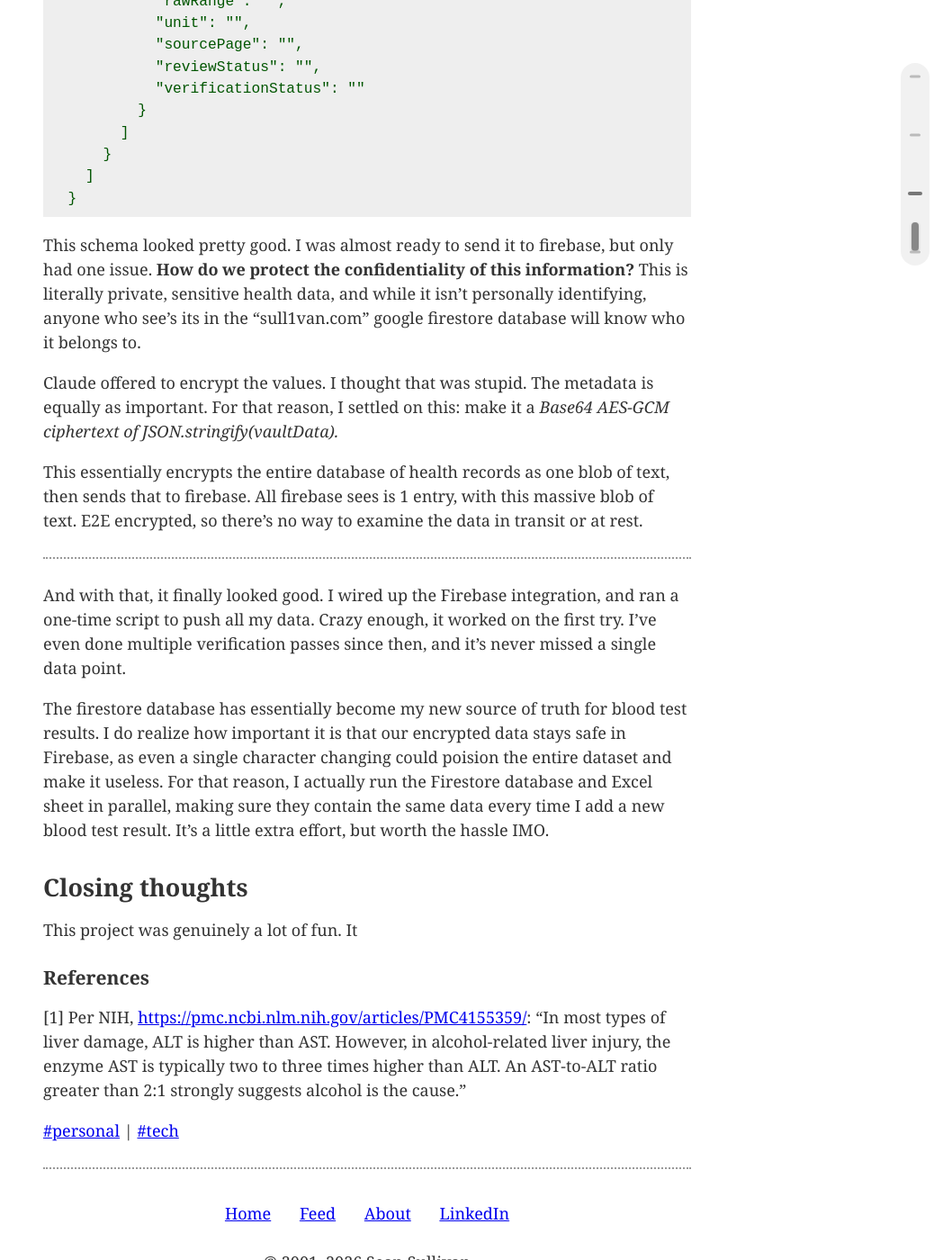
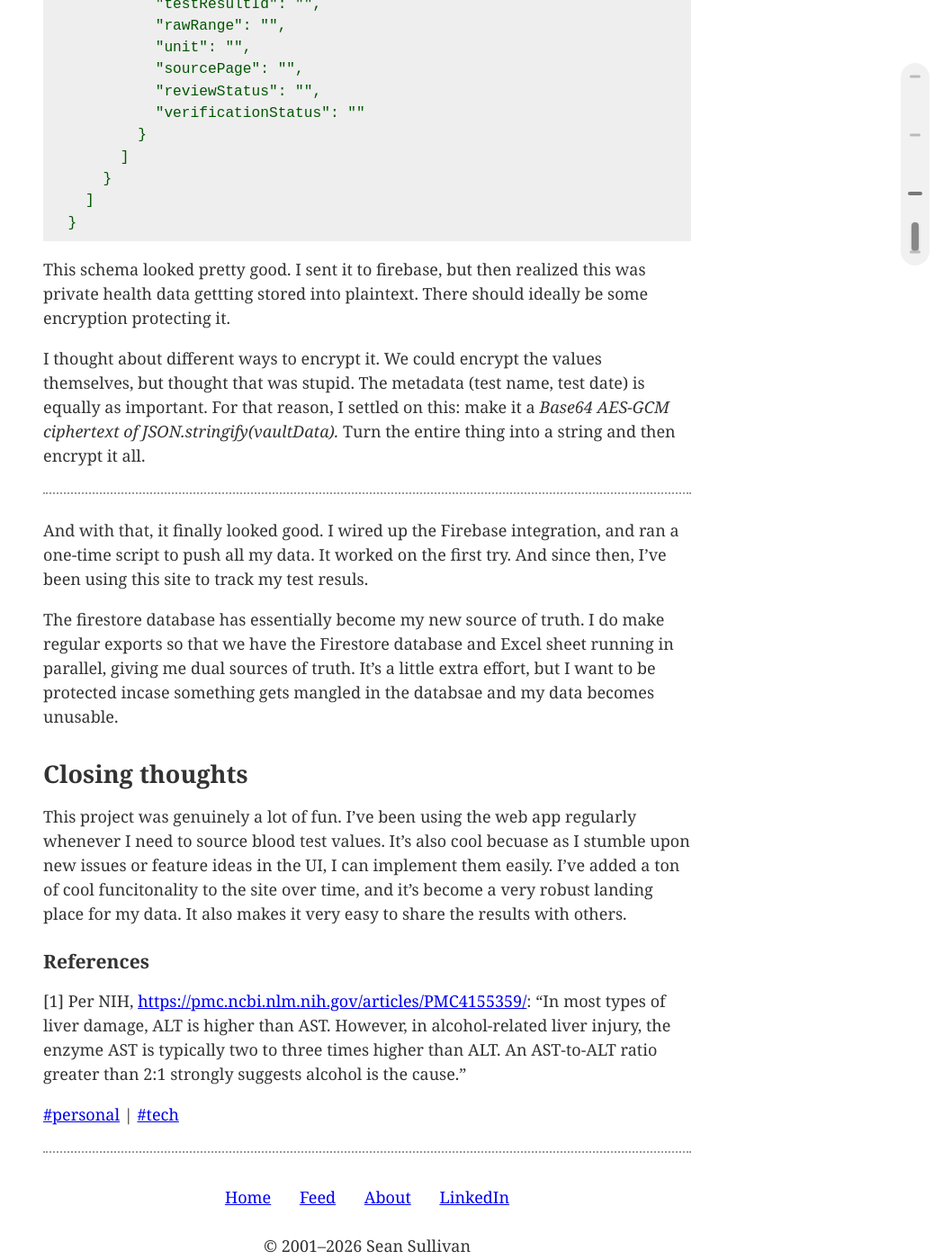
Before and after one commit to 0sps/sull1van.com, a Jekyll site: the page built from _posts/2026-05-18-Fixing-blood-test-results.md, in a window 1280 px wide and 1400 px high, scrolled down 7063 px. Shown: the whole window at 90% size, without its empty margins (232-1280 px from the left). Built offline with Jekyll 4.4.1, drawn with Linux system fonts in a browser that asks for light colours; some of the changed text lies outside the part shown.

Commit message:
Update 2026-05-18-Fixing-blood-test-results.md

````diff
--- a/_posts/2026-05-18-Fixing-blood-test-results.md
+++ b/_posts/2026-05-18-Fixing-blood-test-results.md
@@ -119,7 +119,7 @@
       <img src="/assets/images/bloodtest/screen3.jpg" alt="Midnight Mode" class="gallery-img" />
     </div>
     <div class="gallery-caption">
-      The UI comes with many different modes, meant to highlight different points throughout the day. This is the 'midnight' mode.
+      The UI comes with many different modes, meant to highlight different points throughout the day. I wanted to smiulate the UI of the Apple Weather app, because that is my ideal design for something that shows health data. It actually took a long time to achieve this UI, so I'm proud of the result.
     </div>
   </div>
 
@@ -169,12 +169,12 @@
 
 **1 Megabyte! 😂**
 
-That's about 1 million characters. For reference, the Great Gatsby is estimated to be about 240,000.
+So 1 megabyte is about !1 million characters. For reference, the Great Gatsby is estimated to be about 240,000.
 
-My blood test results will never be as long as the Great Gatsby. For that reason, **we are storing the entire set of blood test results in one Firestore entry.** I can modify my data fifty-thousand times a day for free. That's one hell of a free tier!
+That's a lot of characters! My blood test results will never be as long as the Great Gatsby. And so for that reason, **we are storing the entire set of blood test results in one Firestore entry!**
 
 
-It's safe to say this setup will never cost me a dime. I iterated with Claude and we settled on the following schema for the data we'll send to Fireabse
+So it's safe to say that this setup will never cost me a dime. The only remaining question is what the data will look like when we send it to Firebase. I iterated with Claude, and we settled on the following schema for the master dataset:
 ```json
   {
     "schemaVersion": 1,
@@ -204,22 +204,20 @@
 ```
 
 
-This schema looked pretty good. I was almost ready to send it to firebase, but only had one issue. **How do we protect the confidentiality of this information?** This is literally private, sensitive health data, and while it isn't personally identifying, anyone who see's its in the "sull1van.com" google firestore database will know who it belongs to.
+This schema looked pretty good. I sent it to firebase, but then realized this was private health data gettting stored into plaintext. There should ideally be some encryption protecting it.
 
-Claude offered to encrypt the values. I thought that was stupid. The metadata is equally as important. For that reason, I settled on this: make it a *Base64 AES-GCM ciphertext of JSON.stringify(vaultData).*
-
-This essentially encrypts the entire database of health records as one blob of text, then sends that to firebase. All firebase sees is 1 entry, with this massive blob of text. E2E encrypted, so there's no way to examine the data in transit or at rest.
+I thought about different ways to encrypt it. We could encrypt the values themselves, but thought that was stupid. The metadata (test name, test date) is equally as important. For that reason, I settled on this: make it a *Base64 AES-GCM ciphertext of JSON.stringify(vaultData).* Turn the entire thing into a string and then encrypt it all.
 
 ---
 
-And with that, it finally looked good. I wired up the Firebase integration, and ran a one-time script to push all my data. Crazy enough, it worked on the first try. I've even done multiple verification passes since then, and it's never missed a single data point.
+And with that, it finally looked good. I wired up the Firebase integration, and ran a one-time script to push all my data. It worked on the first try. And since then, I've been using this site to track my test resuls.
 
-The firestore database has essentially become my new source of truth for blood test results. I do realize how important it is that our encrypted data stays safe in Firebase, as even a single character changing could poision the entire dataset and make it useless. For that reason, I actually run the Firestore database and Excel sheet in parallel, making sure they contain the same data every time I add a new blood test result. It's a little extra effort, but worth the hassle IMO.
+The firestore database has essentially become my new source of truth. I do make regular exports so that we have the Firestore database and Excel sheet running in parallel, giving me dual sources of truth. It's a little extra effort, but I want to be protected incase something gets mangled in the databsae and my data becomes unusable.
 
 
 ## Closing thoughts
 
-This project was genuinely a lot of fun. It
+This project was genuinely a lot of fun. I've been using the web app regularly whenever I need to source blood test values. It's also cool becuase as I stumble upon new issues or feature ideas in the UI, I can implement them easily. I've added a ton of cool funcitonality to the site over time, and it's become a very robust landing place for my data. It also makes it very easy to share the results with others.
 
 
 
````
